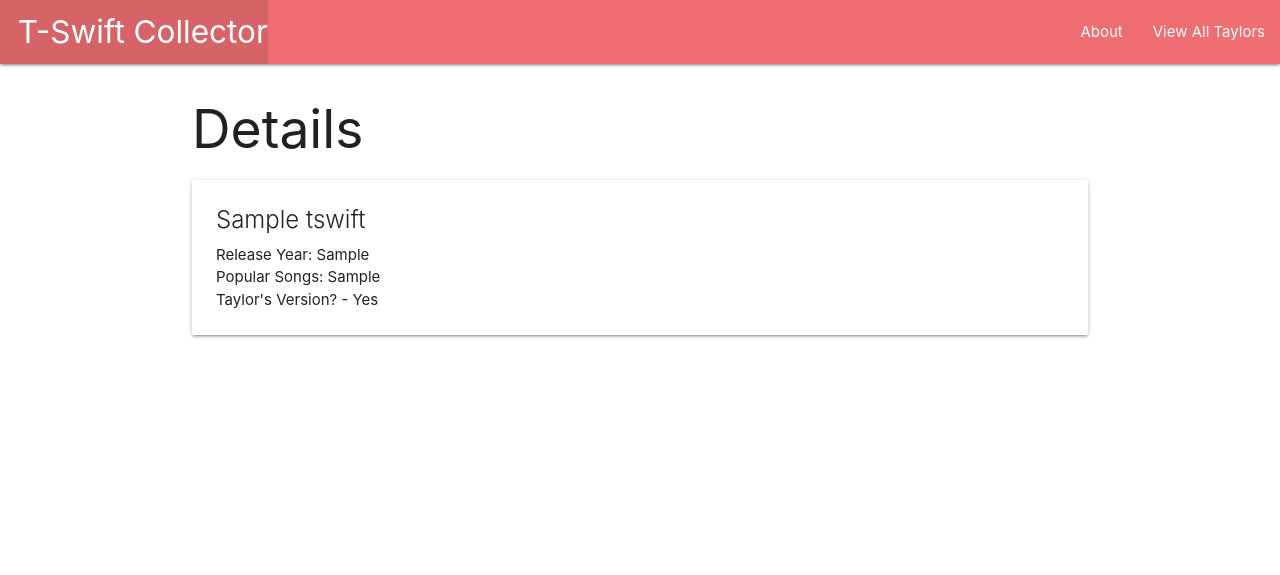
After one commit to shaneyoung91/tswiftcollector, a Django app: page /tswifts/1/ in a window 1280 px wide. The commit adds this page. Shown: the top 575 px of the page. Run offline with Django 4.2, Linux system fonts and the light colour scheme; tables that the repository leaves empty hold one stand-in row (values such as "Sample post").

Commit message:
Add Details page after clicking on a model card on the Index page

```diff
--- /dev/null
+++ b/main_app/templates/tswifts/detail.html
@@ -0,0 +1,19 @@
+{% extends 'base.html' %}
+{% block content %}
+
+<h2>Details</h2>
+
+<div class="card">
+    <div class="card-content">
+        <span class="card-title">{{ tswift.name }}</span>
+        <p>Release Year: {{ tswift.year }}</p>
+        <p>Popular Songs: {{ tswift.songs }}</p>
+        {% if tswift.taylors_version %}
+            <p>Taylor's Version? - Yes</p>
+        {% else %}
+            <p>Taylor's Version? - No</p>
+        {% endif %}
+    </div>
+</div>
+
+{% endblock %}
--- a/main_app/templates/tswifts/index.html
+++ b/main_app/templates/tswifts/index.html
@@ -5,6 +5,7 @@
 
 {% for tswift in tswifts %}
     <div class="card">
+        <a href="{% url 'detail' tswift.id %}">
             <div class="card-content">
                 <span class="card-title">{{ tswift.name }}</span>
                 <p>Release Year: {{ tswift.year }}</p>
@@ -15,6 +16,7 @@
                     <p>Taylor's Version? - No</p>
                 {% endif %}
             </div>
+        </a>
     </div>
 {% endfor %}
 
--- a/main_app/urls.py
+++ b/main_app/urls.py
@@ -5,4 +5,5 @@ urlpatterns = [
     path('', views.home, name='home'),
     path('about/', views.about, name='about'),
     path('tswifts/', views.tswifts_index, name='tswifts'),
+    path('tswifts/<int:tswift_id>/', views.tswifts_detail, name='detail'),
 ]
--- a/main_app/views.py
+++ b/main_app/views.py
@@ -13,6 +13,9 @@ def tswifts_index(request):
     tswifts = TSwift.objects.all()
     return render(request, 'tswifts/index.html', {'tswifts': tswifts})
 
+def tswifts_detail(request, tswift_id):
+    tswift = TSwift.objects.get(id=tswift_id)
+    return render(request, 'tswifts/detail.html', {'tswift':tswift})
 
 # taylors = [
 #     {'name': 'Debut Taylor', 'year': 2006, 'songs': ['Teardrops on My Guitar', 'Tim McGraw', 'Our Song']},
```
Lines whose indentation alone changed are shown as unchanged.
